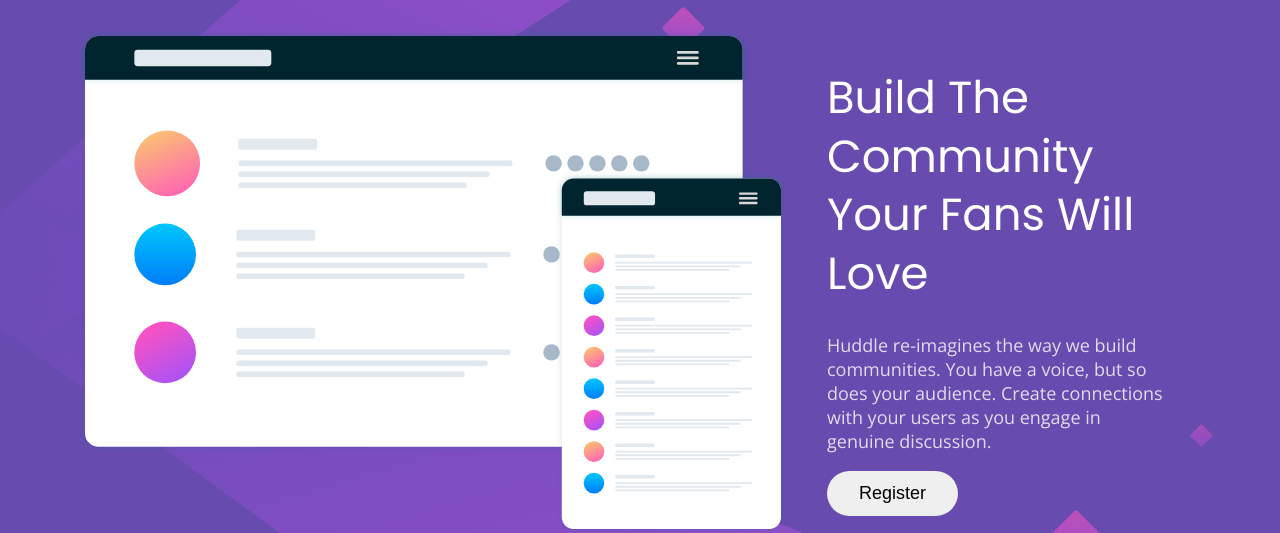
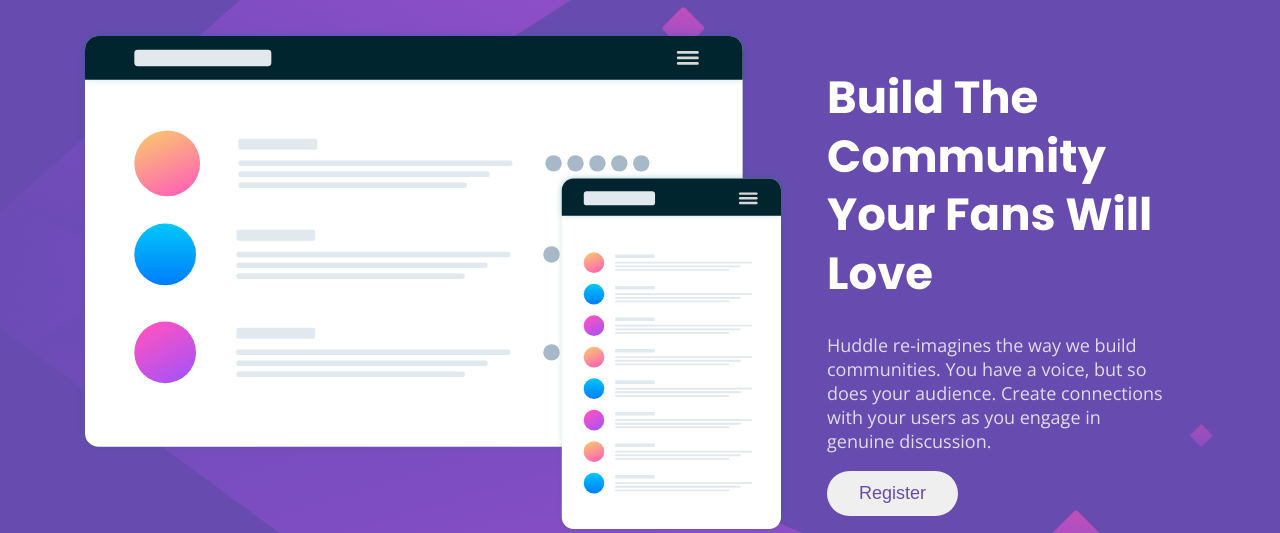
Before and after one commit to slenane/Huddle-landing-page-with-a-single-introductory-section, a plain HTML site: page index.html in a window 1280 px wide. Shown: the part 153-686 px from the top of the page. Drawn offline with nearby package versions, Linux system fonts and the light colour scheme.

Commit message:
Update styles.css

```diff
--- a/styles.css
+++ b/styles.css
@@ -38,7 +38,7 @@
     color: white;
     font-family: 'Poppins', sans-serif;
     font-size: 45px;
-    font-weight: 400;
+    font-weight: 700;
     line-height: 1.3;
     margin: 40px auto 30px;
 }
@@ -56,6 +56,7 @@
     border: none;
     border-radius: 25px;
     font-size: 18px;
+    color: hsl(257, 40%, 49%);
 }
 
 .social {
```
